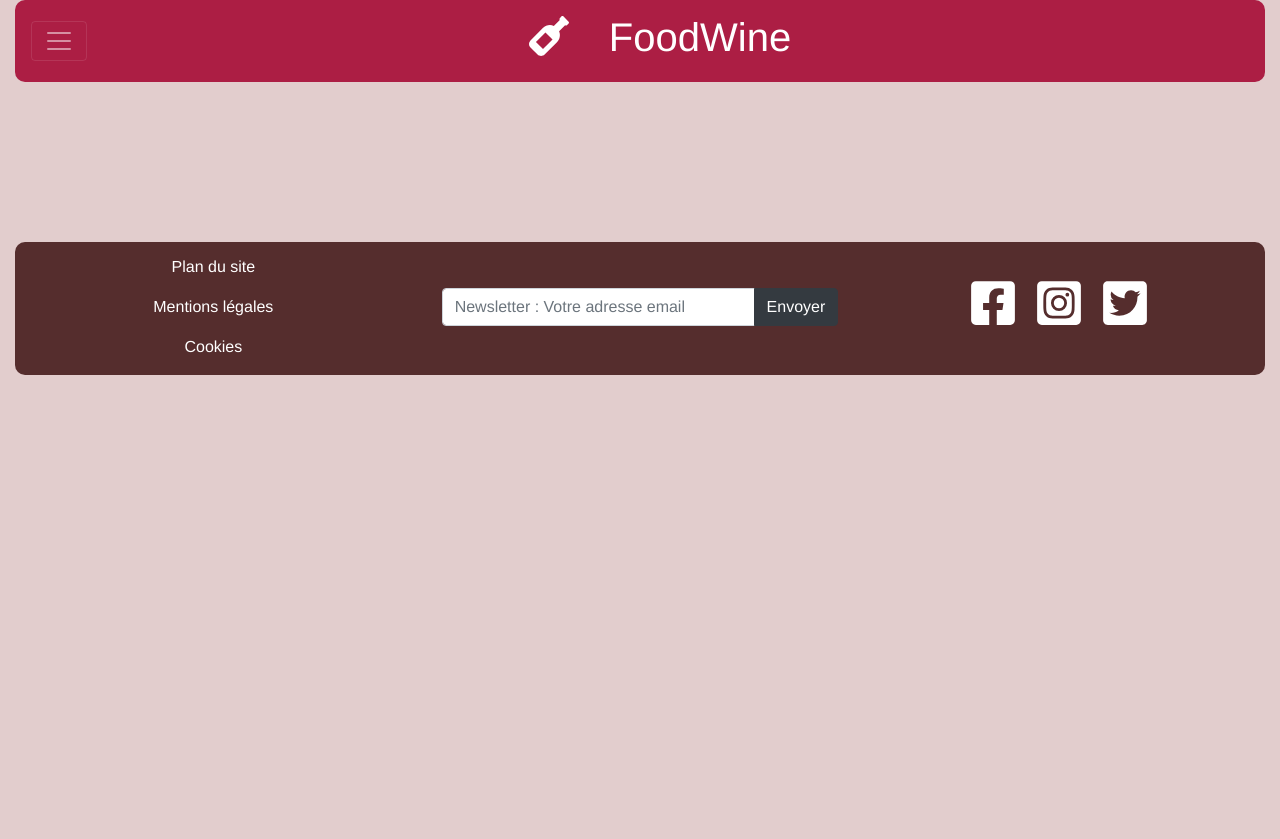
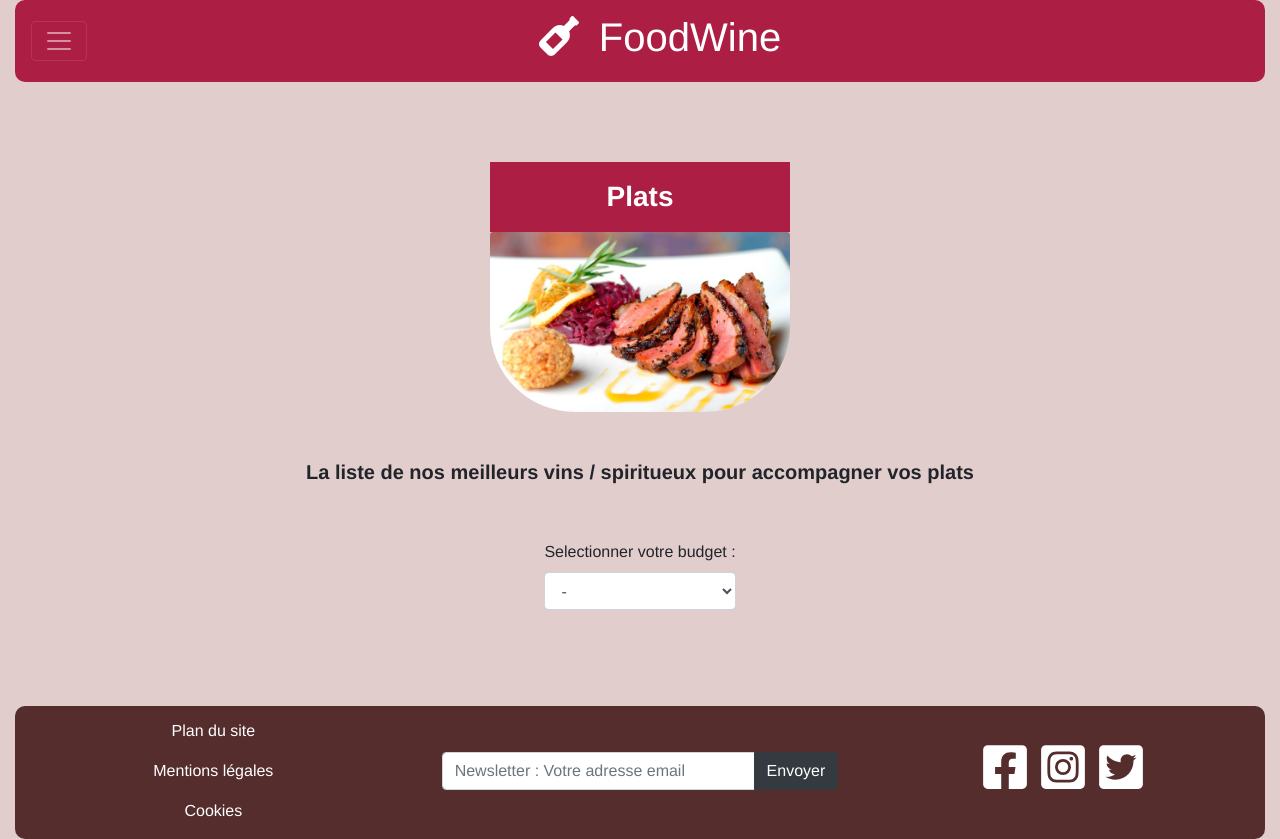
Before and after one commit to BenGex31/FoodWine, a React (Create React App) app: page /Plats in a window 1280 px wide. Before the commit the page ends 800 px from the top, so only its background shows below. Built offline with nearby package versions, Linux system fonts and the light colour scheme.

Commit message:
Navigation Pages finished

```diff
--- /dev/null
+++ b/src/Components/DescriptionListWine.js
@@ -0,0 +1,15 @@
+import React from 'react'
+
+const DescriptionListWine = () => {
+    return (
+        <div className='container text-center'>
+            <div className='row'>
+                <div className='col'>
+                    <h5 className='font-weight-bold'>La liste de nos meilleurs vins / spiritueux pour accompagner vos plats</h5>
+                </div>
+            </div>
+        </div>
+    )
+}
+
+export default DescriptionListWine
--- a/src/Components/DishCard.js
+++ b/src/Components/DishCard.js
@@ -4,13 +4,15 @@ import {
     Card, CardImg, CardBody,
     CardTitle
   } from 'reactstrap';
+import {Link} from 'react-router-dom'
+
 
 
 const DishCard = (props) => {
     return (
         <Card>
-            <CardBody className='text-center'>
-                <CardTitle tag='h3'>{props.title}</CardTitle>
+            <CardBody className='text-center d-flex align-items-center justify-content-center'>
+                <CardTitle tag='h3'><Link className='nav-item nav-link text-white' to={props.link} >{props.title}</Link></CardTitle>
             </CardBody>
             <CardImg src={props.image} />
         </Card>
--- a/src/Components/SectionFood.js
+++ b/src/Components/SectionFood.js
@@ -11,13 +11,13 @@ const SectionFood = () => {
             <div className='container-fluid'>
                 <div className='row text-center'>
                     <div className='col-lg-4'>
-                        <DishCard image={EntreeImg} title='Entrée' />
+                        <DishCard image={EntreeImg} title='Entrées' link='/Entrées' />
                     </div>
                     <div className='col-lg-4'>
-                        <DishCard image={platImg} title='Plat' />
+                        <DishCard image={platImg} title='Plats' link='/Plats'/>
                     </div>
                     <div className='col-lg-4'>
-                        <DishCard image={DessertImg} title='Dessert' />
+                        <DishCard image={DessertImg} title='Desserts' link='/Desserts'/>
                     </div>
                 </div>
             </div>
--- /dev/null
+++ b/src/Components/SelectBudget.js
@@ -0,0 +1,28 @@
+import React from 'react'
+import { Container, Row, Col } from 'reactstrap';
+import { Form, FormGroup, Label, Input } from 'reactstrap'
+
+const SelectBudget = () => {
+    return (
+        <Container className='mt-5'>
+            <Row>
+                <Col className='d-flex justify-content-center'>
+                    <Form>
+                        <FormGroup>
+                            <Label for="selectBudget">Selectionner votre budget :</Label>
+                            <Input type="select" name="select" id="selectBudget">
+                                <option>-</option>
+                                <option>50€</option>
+                                <option>100€</option>
+                                <option>150€</option>
+                                <option>200€</option>
+                            </Input>
+                        </FormGroup>
+                    </Form>
+                </Col>
+            </Row>
+        </Container>
+    )
+}
+
+export default SelectBudget
--- a/src/Layout/Header.css
+++ b/src/Layout/Header.css
@@ -13,5 +13,5 @@ header {
   }
 
   svg {
-    margin-right: 1em;
+    margin-right: 0.5em;
   }
--- /dev/null
+++ b/src/Navigation/Dessert.js
@@ -0,0 +1,18 @@
+import React from "react";
+import DescriptionListWine from "../Components/DescriptionListWine";
+import DishCard from "../Components/DishCard";
+import SelectBudget from "../Components/SelectBudget";
+import { Fragment } from "react";
+import imgDessert from './../img/dessert_FoodWine.jpg'
+
+const Dessert = () => {
+    return (
+        <Fragment>
+            <DishCard image={imgDessert} title='Desserts' />
+            <DescriptionListWine />
+            <SelectBudget />
+        </Fragment>
+    )
+}
+
+export default Dessert
--- /dev/null
+++ b/src/Navigation/Entree.js
@@ -0,0 +1,17 @@
+import React, { Fragment } from 'react'
+import DescriptionListWine from '../Components/DescriptionListWine'
+import DishCard from '../Components/DishCard'
+import SelectBudget from '../Components/SelectBudget'
+import EntreeImg from './../img/entrée_FoodWine.jpg'
+
+const Entree = () => {
+    return (
+        <Fragment>
+            <DishCard image={EntreeImg} title='Entrées' />
+            <DescriptionListWine />
+            <SelectBudget />
+        </Fragment>
+    )
+}
+
+export default Entree
--- /dev/null
+++ b/src/Navigation/Plat.js
@@ -0,0 +1,18 @@
+import React from "react";
+import DescriptionListWine from "../Components/DescriptionListWine";
+import DishCard from "../Components/DishCard";
+import SelectBudget from "../Components/SelectBudget";
+import { Fragment } from "react";
+import imgPlat from './../img/plat_FoodWine.jpg'
+
+const Plat = () => {
+    return (
+        <Fragment>
+            <DishCard image={imgPlat} title='Plats' />
+            <DescriptionListWine />
+            <SelectBudget />
+        </Fragment>
+    )
+}
+
+export default Plat
--- a/src/Navigation/Routing.js
+++ b/src/Navigation/Routing.js
@@ -4,6 +4,9 @@ import {
     Switch,
     Route
   } from "react-router-dom";
+import Entree from './Entree';
+import Plat from './Plat';
+import Dessert from './Dessert';
 
 const Routing = () => {
     return (
@@ -12,13 +15,13 @@ const Routing = () => {
                 <Home />
             </Route>
             <Route path='/Entrées'>
-
+                <Entree />
             </Route>
             <Route path='/Plats'>
-
+                <Plat />
             </Route>
             <Route path='/Desserts'>
-
+                <Dessert />
             </Route>
         </Switch>
     )
```
Also changed, not shown: 1 other file (tests, documents, lock files or other folders).
